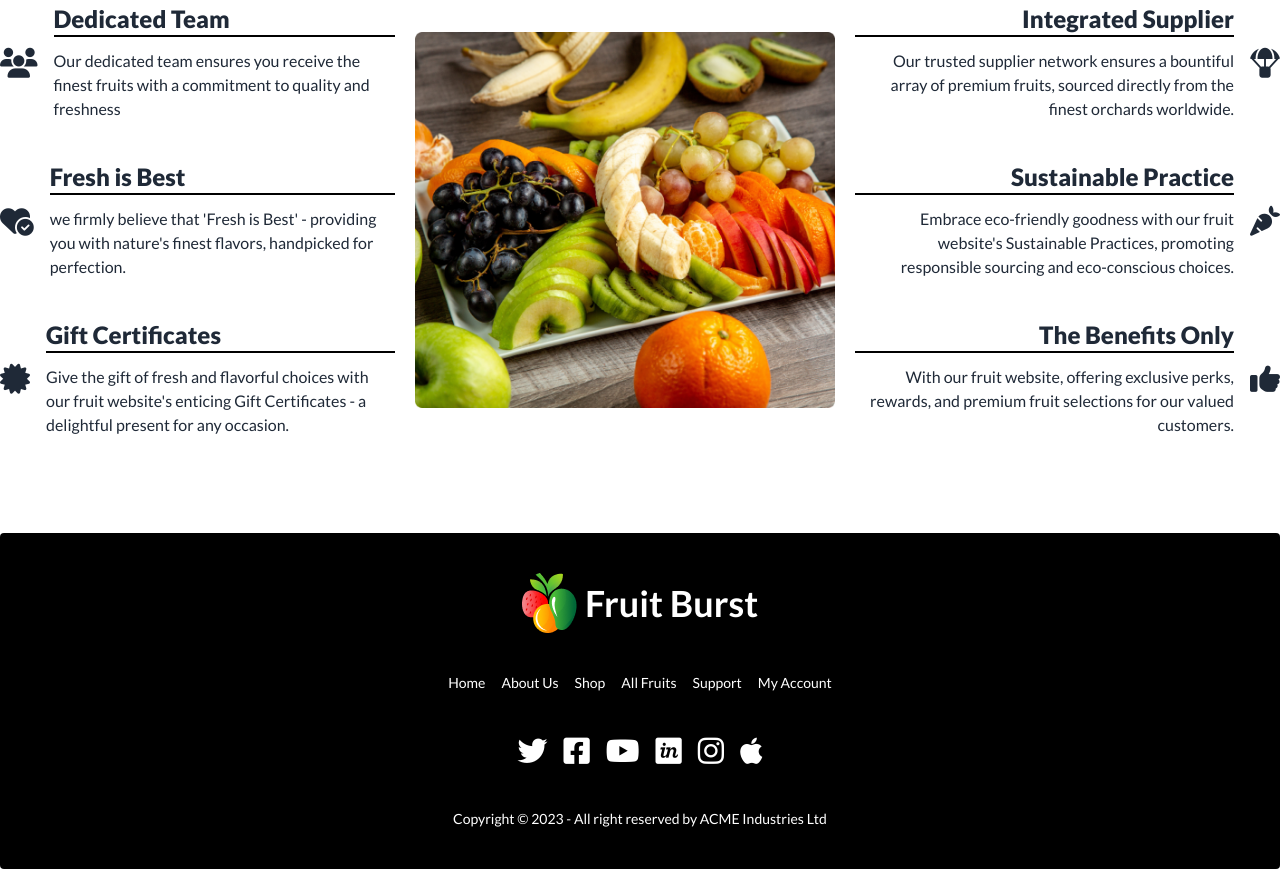
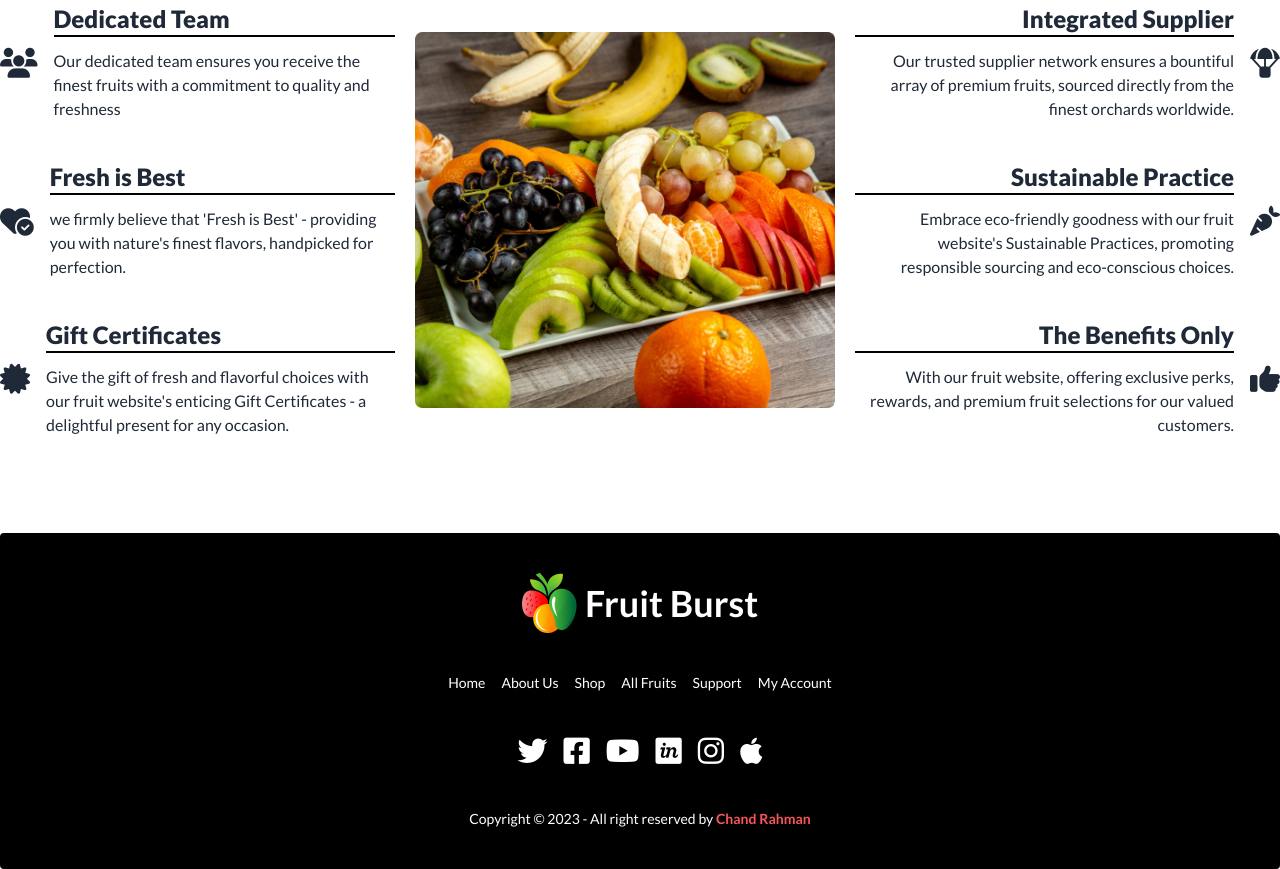
Before and after one commit to chand-stack/fruit-brust-website, a plain HTML site: page index.html in a window 1280 px wide. Shown: the part 2764-3633 px from the top of the page. Drawn offline with nearby package versions, Linux system fonts and the light colour scheme.

```diff
--- a/index.html
+++ b/index.html
@@ -752,7 +752,7 @@
                 </div>
             </div>
             <div>
-                <p class="text-white">Copyright © 2023 - All right reserved by ACME Industries Ltd</p>
+                <p class="text-white">Copyright © 2023 - All right reserved by <span class="text-[#F85559] font-semibold">Chand Rahman</span></p>
             </div>
         </footer>
 
```
